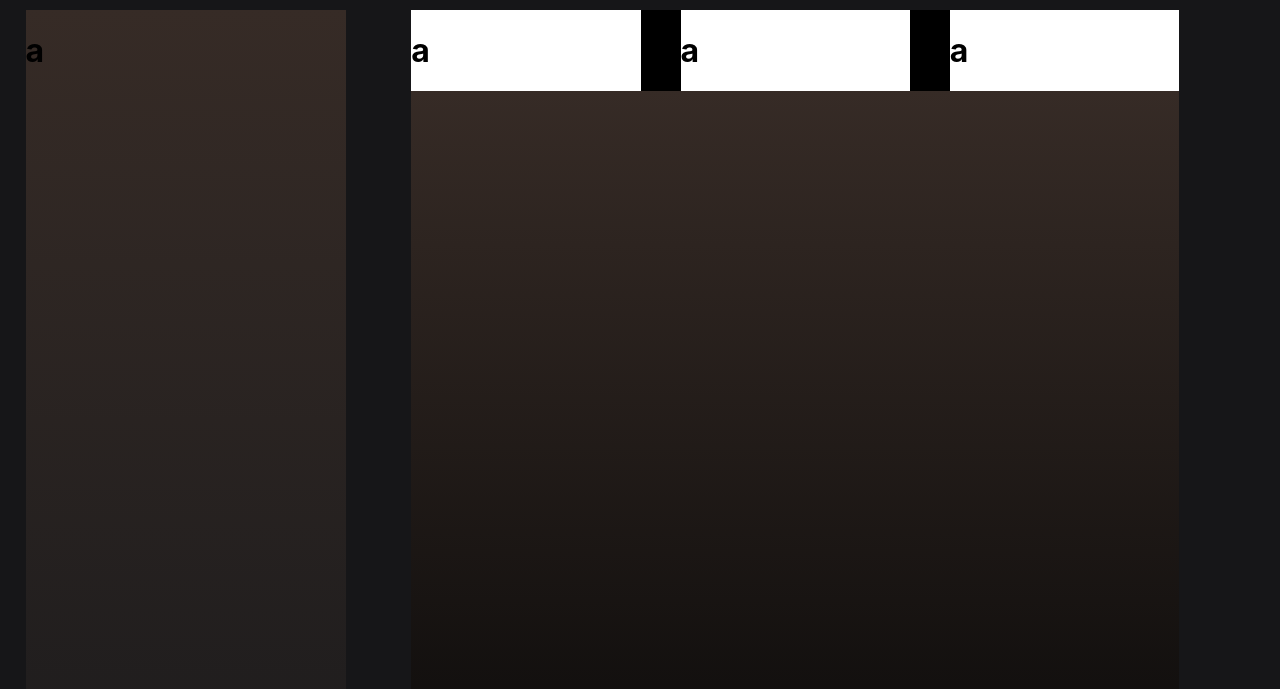
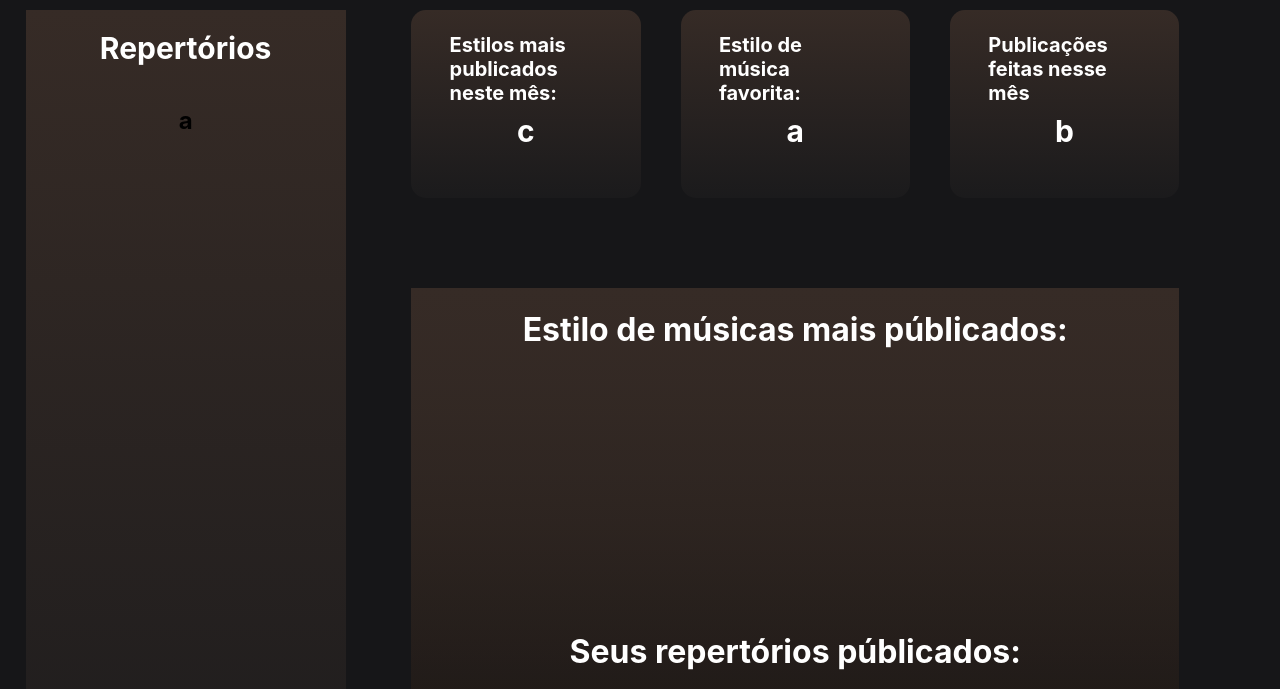
Before and after one commit to Victor-Damaceno/cattune-dvds, a website: page public/dashboards.html in a window 1280 px wide. Shown: the part 96-785 px from the top of the page. Drawn offline with Linux system fonts and the light colour scheme.

Commit message:
Concluindo versão base homepage e iniciando desenvolvimento da dashboard

```diff
--- a/public/css/dashboards.css
+++ b/public/css/dashboards.css
@@ -29,16 +29,25 @@ body {
 }
 
 .menu {
+  display: flex;
+  flex-direction: column;
   width: 25%;
   background-color: #161618;
   background-image: linear-gradient(to bottom, #362B26, #35323128);
   margin-right: 2%;
   margin-left: 2%;
+  align-items: center;
+}
+
+.menu h1 {
+  font-size: 30px;
+  color: #FFFF;
 }
 .dashboard {
   display: flex;
   width: 60%;
   background-color: black;
+  background-image: linear-gradient(to bottom, #362B26, black);
   flex-direction: column;
 }
 .TopDashboard{
@@ -46,19 +55,56 @@ body {
   width: 100%;
   justify-content: center;
   flex-direction: row;
+  background-color: #161618;
   gap: 40px;
 }
 .kpiBox{
-  width: 50%;
-  background-color: white;
-  color: black;
+  display: flex;
+  width: 100%;
+  flex-direction: column;
+  justify-content: center;
+  align-items: center;
+  height: 40%;
+  background-image: linear-gradient(to bottom, #362B26, #35323128);
+  margin-bottom: 8%;
+  padding: 5%;
+  border-radius: 15px;
+
+}
+.kpiBox h1 {
+  color: #FFFF;
+  font-family: 'Inter',Tahoma;
+  font-size: 20px;
+  margin: 0;
+  padding: 0;
+}
+.kpiBox h2 {
+  color: #FFFF;
+  font-family: 'Inter',Tahoma;
+  font-size: 30px;
+  margin-top: 5%;
+  padding: 0;
 }
 
 .corpoDashboard {
+  display: flex;
+  flex-direction: column;
+  align-items: center;
   width: 100%;
   background-image: linear-gradient(to bottom, #362B26, #35323128);
 }
+.corpoDashboard h1 {
+  color: #FFFF;
+  font-family: 'Inter',Tahoma;
+}
+.grafico {
+  display: flex;
+  height: 30vh;
+}
 
+
+
+/* ESTILIZAÇÕES AQUATEC VV*/
 .label-captura {
   display: flex;
   justify-content: center;
--- a/public/dashboards.html
+++ b/public/dashboards.html
@@ -4,7 +4,7 @@
 <head>
     <meta charset="UTF-8">
     <meta name="viewport" content="width=device-width, initial-scale=1.0">
-    <title>Cattune DVD's | Dashboard </title>
+    <title>Cattunes DVD's | Dashboard </title>
 
     <link rel="icon" href="./assets/icon/VictorDVD_icon_64.ico">
     <link rel="stylesheet" href="./css/dashboards.css">
@@ -18,32 +18,34 @@
             <div class="navbar">
 
             </div>
-            <ul class="navbar">
-                <li>a</li>
-
-            </ul>
         </div>
     </div>
     <div class="corpo">
         <div class="menu">
-            <h1>a</h1>
+            <h1>Repertórios</h1>
+            <h2>a</h2>
         </div>
         <div class="dashboard">
             <div class="TopDashboard">
                 <div class="kpiBox">
-                    <h1>a</h1>
+                    <h1>Estilos mais publicados neste mês:</h1>
+                    <h2>c</h2>
                 </div>
                 <div class="kpiBox">
-                    <h1>a</h1>
+                    <h1>Estilo de música favorita:</h1>
+                    <h2>a</h2>
                 </div>
                 <div class="kpiBox">
-                    <h1>a</h1>
+                    <h1>Publicações feitas nesse mês</h1>
+                    <h2>b</h2>
                 </div>
             </div>
             <div class="corpoDashboard">
+                <h1>Estilo de músicas mais públicados:</h1>
                 <div class="grafico">
-                    <canvas id="pizza"></canvas>
+                    <canvas id="linha"></canvas>
                 </div>
+                <h1>Seus repertórios públicados:</h1>
                 <div class="grafico">
                     <canvas id="barra"></canvas>
                 </div>
```
Also changed, not shown: public/cadastro.html (+1 -1 lines), public/css/homepage.css (+45 -3 lines), public/homepage.html (+40 -10 lines), public/login.html (+1 -1 lines).
